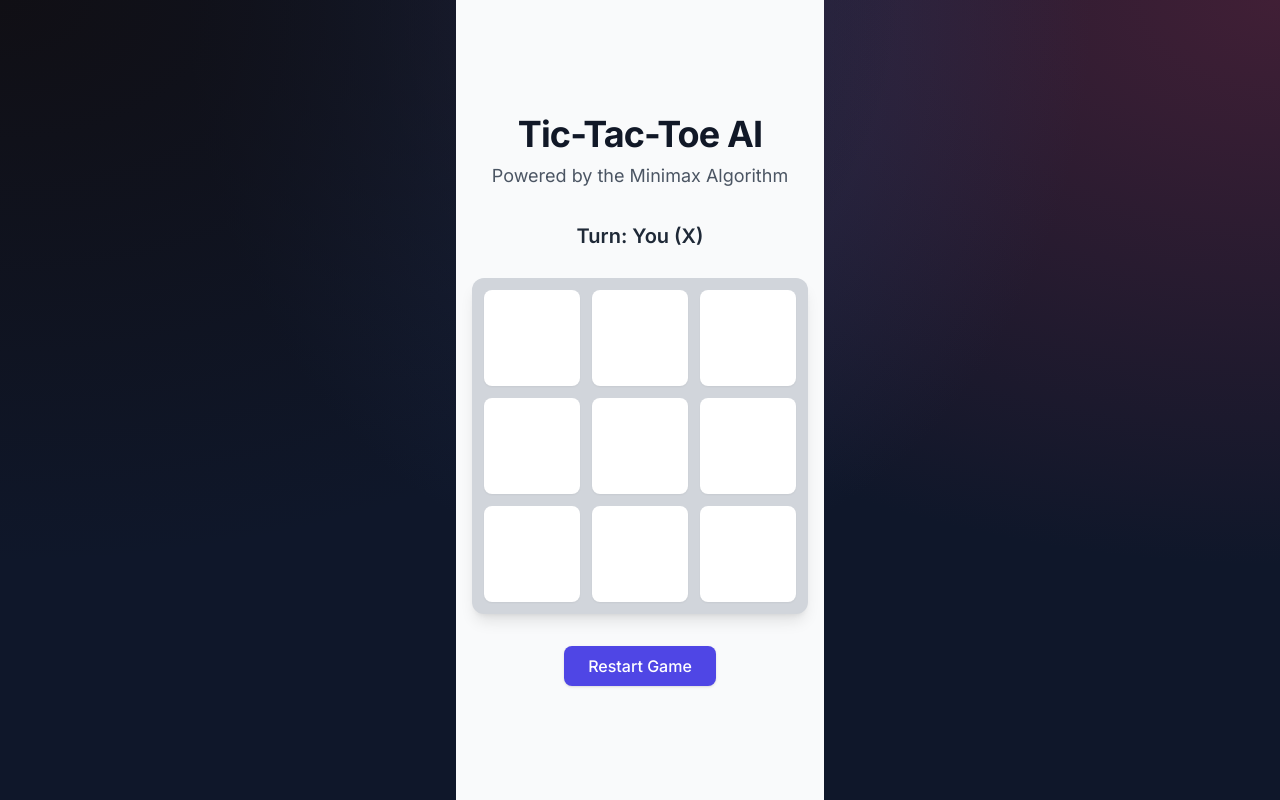
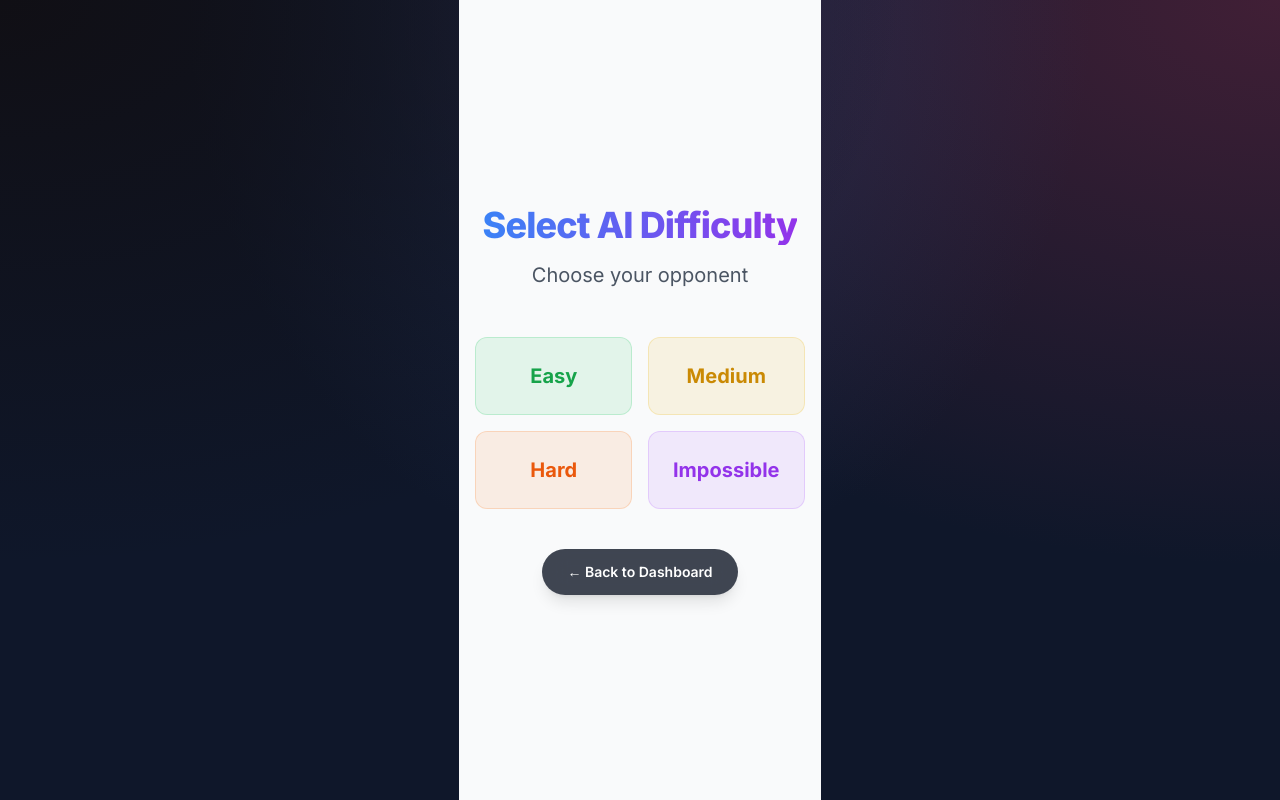
Before and after one commit to aditya0563/Tic_Tac_Toe, a Next.js app: page /ai in a window 1280 px wide. Built offline with nearby package versions, Linux system fonts and the light colour scheme.

Commit message:
feat: implement modular AI difficulty system and GameLayout wrapper

```diff
--- a/app/ai/page.tsx
+++ b/app/ai/page.tsx
@@ -2,11 +2,19 @@
 
 import { useState, useEffect } from "react";
 import Board, { BoardState } from "../../components/Board";
-import { calculateWinner, getBestMove, Player } from "../../utils/minimax";
+import { calculateWinner, Player } from "../../utils/minimax";
+import GameLayout from "../../components/GameLayout";
+import DifficultySelector, { DifficultyLevel } from "../../components/DifficultySelector";
+
+import { getEasyMove } from "../../utils/ai/easy";
+import { getMediumMove } from "../../utils/ai/medium";
+import { getHardMove } from "../../utils/ai/hard";
+import { getImpossibleMove } from "../../utils/ai/impossible";
 
 export default function AI() {
+  const [difficulty, setDifficulty] = useState<DifficultyLevel | null>(null);
   const [board, setBoard] = useState<BoardState>(Array(9).fill(null));
-  const [isHumanTurn, setIsHumanTurn] = useState<boolean>(true); // Human is 'X', AI is 'O'
+  const [isHumanTurn, setIsHumanTurn] = useState<boolean>(true);
 
   const result = calculateWinner(board as Player[]);
   const winner = result === 'Draw' ? null : result;
@@ -14,7 +22,6 @@ export default function AI() {
   const gameOver = !!winner || isDraw;
 
   const handleSquareClick = (index: number) => {
-    // Prevent clicking if the square is filled, game is over, or it's not the human's turn
     if (board[index] || gameOver || !isHumanTurn) return;
 
     const newBoard = [...board];
@@ -23,12 +30,27 @@ export default function AI() {
     setIsHumanTurn(false);
   };
 
-  // Trigger AI Turn
   useEffect(() => {
-    if (!isHumanTurn && !gameOver) {
-      // Small timeout to make the AI feel more "natural" instead of instant
+    if (!isHumanTurn && !gameOver && difficulty) {
       const timer = setTimeout(() => {
-        const bestMoveIndex = getBestMove(board as Player[]);
+        let bestMoveIndex = -1;
+        const currentBoard = board as Player[];
+
+        switch (difficulty) {
+          case "easy":
+            bestMoveIndex = getEasyMove(currentBoard);
+            break;
+          case "medium":
+            bestMoveIndex = getMediumMove(currentBoard);
+            break;
+          case "hard":
+            bestMoveIndex = getHardMove(currentBoard);
+            break;
+          case "impossible":
+            bestMoveIndex = getImpossibleMove(currentBoard);
+            break;
+        }
+
         if (bestMoveIndex !== -1) {
           const newBoard = [...board];
           newBoard[bestMoveIndex] = "O";
@@ -39,44 +61,50 @@ export default function AI() {
 
       return () => clearTimeout(timer);
     }
-  }, [isHumanTurn, board, gameOver]);
+  }, [isHumanTurn, board, gameOver, difficulty]);
 
   const resetGame = () => {
     setBoard(Array(9).fill(null));
     setIsHumanTurn(true);
   };
 
+  if (!difficulty) {
+    return <DifficultySelector onSelect={setDifficulty} />;
+  }
+
+  let statusText = `Turn: ${isHumanTurn ? "You (X)" : "AI (O)"}`;
+  if (winner) {
+    statusText = `Winner: ${winner} 🏆`;
+  } else if (isDraw) {
+    statusText = "It's a Draw! 🤝";
+  }
+
   return (
-    <main className="flex min-h-screen flex-col items-center justify-center bg-gray-50 p-4 dark:bg-gray-950">
-      <div className="mb-8 text-center">
-        <h1 className="text-4xl font-bold tracking-tight text-gray-900 dark:text-gray-100">
-          Tic-Tac-Toe AI
-        </h1>
-        <p className="mt-2 text-lg text-gray-600 dark:text-gray-400">
-          Powered by the Minimax Algorithm
-        </p>
+    <div className="relative w-full h-full">
+      <div className="absolute top-4 left-4 z-50">
+        <button
+          onClick={() => {
+            setDifficulty(null);
+            resetGame();
+          }}
+          className="text-sm font-medium text-gray-500 hover:text-gray-900 dark:text-gray-400 dark:hover:text-white transition-colors"
+        >
+          &larr; Change Difficulty
+        </button>
       </div>
 
-      {/* Game Status */}
-      <div className="mb-6 h-8 text-xl font-semibold text-gray-800 dark:text-gray-200">
-        {winner ? (
-          <span className="text-green-600 dark:text-green-400">Winner: {winner}</span>
-        ) : isDraw ? (
-          <span className="text-orange-500">Draw!</span>
-        ) : (
-          <span>Turn: {isHumanTurn ? "You (X)" : "AI (O)"}</span>
-        )}
-      </div>
-
-      <Board board={board} onSquareClick={handleSquareClick} size={3} disabled={gameOver || !isHumanTurn} />
-
-      {/* Reset Button */}
-      <button
-        onClick={resetGame}
-        className="mt-8 rounded-lg bg-indigo-600 px-6 py-2 text-white font-medium shadow hover:bg-indigo-700 transition-colors"
+      <GameLayout
+        title={`AI Mode: ${difficulty.charAt(0).toUpperCase() + difficulty.slice(1)}`}
+        turnText={statusText}
+        onReset={resetGame}
       >
-        Restart Game
-      </button>
-    </main>
+        <Board
+          board={board}
+          onSquareClick={handleSquareClick}
+          size={3}
+          disabled={gameOver || !isHumanTurn}
+        />
+      </GameLayout>
+    </div>
   );
 }
--- a/app/pass-and-play/page.tsx
+++ b/app/pass-and-play/page.tsx
@@ -2,10 +2,8 @@
 
 import { useState } from "react";
 import Board, { BoardState } from "../../components/Board";
+import GameLayout from "../../components/GameLayout";
 
-// We copy the simple 3x3 checkWinner logic here or import from minimax.
-// For flexibility on pass-and-play, keeping it self-contained is easy,
-// but since the board handles rendering, we just manage state.
 const checkWinner = (squares: BoardState) => {
   const lines = [
     [0, 1, 2], [3, 4, 5], [6, 7, 8],
@@ -45,32 +43,20 @@ export default function PassAndPlay() {
     setIsXNext(true);
   };
 
+  let statusText = `Turn: Player ${isXNext ? "1 (X)" : "2 (O)"}`;
+  if (winner) {
+    statusText = `Winner: Player ${winner} 🏆`;
+  } else if (isDraw) {
+    statusText = "It's a Draw! 🤝";
+  }
+
   return (
-    <main className="flex min-h-screen flex-col items-center justify-center bg-gray-50 p-4 dark:bg-gray-950">
-      <div className="mb-8 text-center">
-        <h1 className="text-4xl font-bold tracking-tight text-gray-900 dark:text-gray-100">
-          Pass and Play
-        </h1>
-      </div>
-
-      <div className="mb-6 h-8 text-xl font-semibold text-gray-800 dark:text-gray-200">
-        {winner ? (
-          <span className="text-green-600 dark:text-green-400">Winner: Player {winner}</span>
-        ) : isDraw ? (
-          <span className="text-orange-500">Draw!</span>
-        ) : (
-          <span>Turn: Player {isXNext ? "1 (X)" : "2 (O)"}</span>
-        )}
-      </div>
-
+    <GameLayout
+      title="Pass and Play"
+      turnText={statusText}
+      onReset={resetGame}
+    >
       <Board board={board} onSquareClick={handleSquareClick} size={3} disabled={gameOver} />
-
-      <button
-        onClick={resetGame}
-        className="mt-8 rounded-lg bg-indigo-600 px-6 py-2 text-white font-medium shadow hover:bg-indigo-700 transition-colors"
-      >
-        Restart Game
-      </button>
-    </main>
+    </GameLayout>
   );
 }
--- /dev/null
+++ b/components/BackToDashboard.tsx
@@ -0,0 +1,14 @@
+"use client";
+
+import Link from "next/link";
+
+export default function BackToDashboard() {
+  return (
+    <Link
+      href="/"
+      className="inline-flex items-center justify-center rounded-full bg-gray-900/80 px-6 py-3 text-sm font-semibold text-white shadow-lg backdrop-blur-md transition-all duration-300 hover:bg-gray-800 hover:scale-105 hover:shadow-xl dark:bg-white/10 dark:text-gray-100 dark:hover:bg-white/20 border border-transparent dark:border-white/10"
+    >
+      &larr; Back to Dashboard
+    </Link>
+  );
+}
--- /dev/null
+++ b/components/DifficultySelector.tsx
@@ -0,0 +1,53 @@
+"use client";
+
+import BackToDashboard from "./BackToDashboard";
+
+export type DifficultyLevel = "easy" | "medium" | "hard" | "impossible";
+
+interface DifficultySelectorProps {
+  onSelect: (difficulty: DifficultyLevel) => void;
+}
+
+export default function DifficultySelector({ onSelect }: DifficultySelectorProps) {
+  return (
+    <main className="flex min-h-screen flex-col items-center justify-center bg-gray-50 p-4 dark:bg-gray-950">
+      <div className="mb-12 text-center">
+        <h1 className="mb-4 text-4xl font-extrabold tracking-tight text-transparent bg-clip-text bg-gradient-to-r from-blue-500 to-purple-600">
+          Select AI Difficulty
+        </h1>
+        <p className="text-xl text-gray-600 dark:text-gray-400">
+          Choose your opponent
+        </p>
+      </div>
+
+      <div className="grid w-full max-w-md grid-cols-1 gap-4 sm:grid-cols-2 mb-10">
+        <button
+          onClick={() => onSelect("easy")}
+          className="rounded-xl bg-green-500/10 border border-green-500/20 px-6 py-6 text-xl font-bold text-green-600 transition-all hover:bg-green-500 hover:text-white hover:scale-105 hover:shadow-lg dark:text-green-400 dark:hover:text-white"
+        >
+          Easy
+        </button>
+        <button
+          onClick={() => onSelect("medium")}
+          className="rounded-xl bg-yellow-500/10 border border-yellow-500/20 px-6 py-6 text-xl font-bold text-yellow-600 transition-all hover:bg-yellow-500 hover:text-white hover:scale-105 hover:shadow-lg dark:text-yellow-400 dark:hover:text-white"
+        >
+          Medium
+        </button>
+        <button
+          onClick={() => onSelect("hard")}
+          className="rounded-xl bg-orange-500/10 border border-orange-500/20 px-6 py-6 text-xl font-bold text-orange-600 transition-all hover:bg-orange-500 hover:text-white hover:scale-105 hover:shadow-lg dark:text-orange-400 dark:hover:text-white"
+        >
+          Hard
+        </button>
+        <button
+          onClick={() => onSelect("impossible")}
+          className="rounded-xl bg-purple-500/10 border border-purple-500/20 px-6 py-6 text-xl font-bold text-purple-600 transition-all hover:bg-purple-500 hover:text-white hover:scale-105 hover:shadow-lg dark:text-purple-400 dark:hover:text-white"
+        >
+          Impossible
+        </button>
+      </div>
+
+      <BackToDashboard />
+    </main>
+  );
+}
--- /dev/null
+++ b/components/GameLayout.tsx
@@ -0,0 +1,36 @@
+import { ReactNode } from "react";
+import RestartButton from "./RestartButton";
+import BackToDashboard from "./BackToDashboard";
+
+interface GameLayoutProps {
+  title: string;
+  turnText: string;
+  onReset: () => void;
+  children: ReactNode;
+}
+
+export default function GameLayout({ title, turnText, onReset, children }: GameLayoutProps) {
+  return (
+    <main className="flex min-h-screen flex-col items-center justify-center bg-gray-50 p-4 dark:bg-gray-950">
+      <div className="mb-8 text-center">
+        <h1 className="mb-2 text-4xl font-extrabold tracking-tight text-transparent bg-clip-text bg-gradient-to-r from-blue-500 to-purple-600">
+          {title}
+        </h1>
+        <div className="text-xl font-medium text-gray-800 dark:text-gray-200">
+          {turnText}
+        </div>
+      </div>
+
+      <div className="mb-8">
+        {/* Your grid component renders here */}
+        {children}
+      </div>
+
+      {/* Button Controls Container */}
+      <div className="flex flex-col items-center gap-5 mt-2">
+        <RestartButton onReset={onReset} />
+        <BackToDashboard />
+      </div>
+    </main>
+  );
+}
--- /dev/null
+++ b/components/RestartButton.tsx
@@ -0,0 +1,16 @@
+"use client";
+
+interface RestartButtonProps {
+  onReset: () => void;
+}
+
+export default function RestartButton({ onReset }: RestartButtonProps) {
+  return (
+    <button
+      onClick={onReset}
+      className="mt-8 rounded-lg bg-indigo-600 px-6 py-2 text-white font-medium shadow hover:bg-indigo-700 transition-colors"
+    >
+      Restart Game
+    </button>
+  );
+}
--- a/utils/ai/hard.ts
+++ b/utils/ai/hard.ts
@@ -1,4 +1,9 @@
-export function getHardMove(): number {
-  // Dummy function returning a static number for now
-  return 0;
-}
+import { Player, getBestMove } from "../minimax";
+import { getEasyMove } from "./easy";
+
+export const getHardMove = (board: Player[]): number => {
+  if (Math.random() > 0.2) {
+    return getBestMove(board);
+  }
+  return getEasyMove(board);
+};
--- a/utils/ai/impossible.ts
+++ b/utils/ai/impossible.ts
@@ -1,4 +1,5 @@
-export function getImpossibleMove(): number {
-  // Dummy function returning a static number for now
-  return 0;
-}
+import { Player, getBestMove } from "../minimax";
+
+export const getImpossibleMove = (board: Player[]): number => {
+  return getBestMove(board);
+};
--- a/utils/ai/medium.ts
+++ b/utils/ai/medium.ts
@@ -1,4 +1,9 @@
-export function getMediumMove(): number {
-  // Dummy function returning a static number for now
-  return 0;
-}
+import { Player, getBestMove } from "../minimax";
+import { getEasyMove } from "./easy";
+
+export const getMediumMove = (board: Player[]): number => {
+  if (Math.random() > 0.5) {
+    return getBestMove(board);
+  }
+  return getEasyMove(board);
+};
```
Also changed, not shown: utils/ai/easy.ts (+12 -4 lines).
